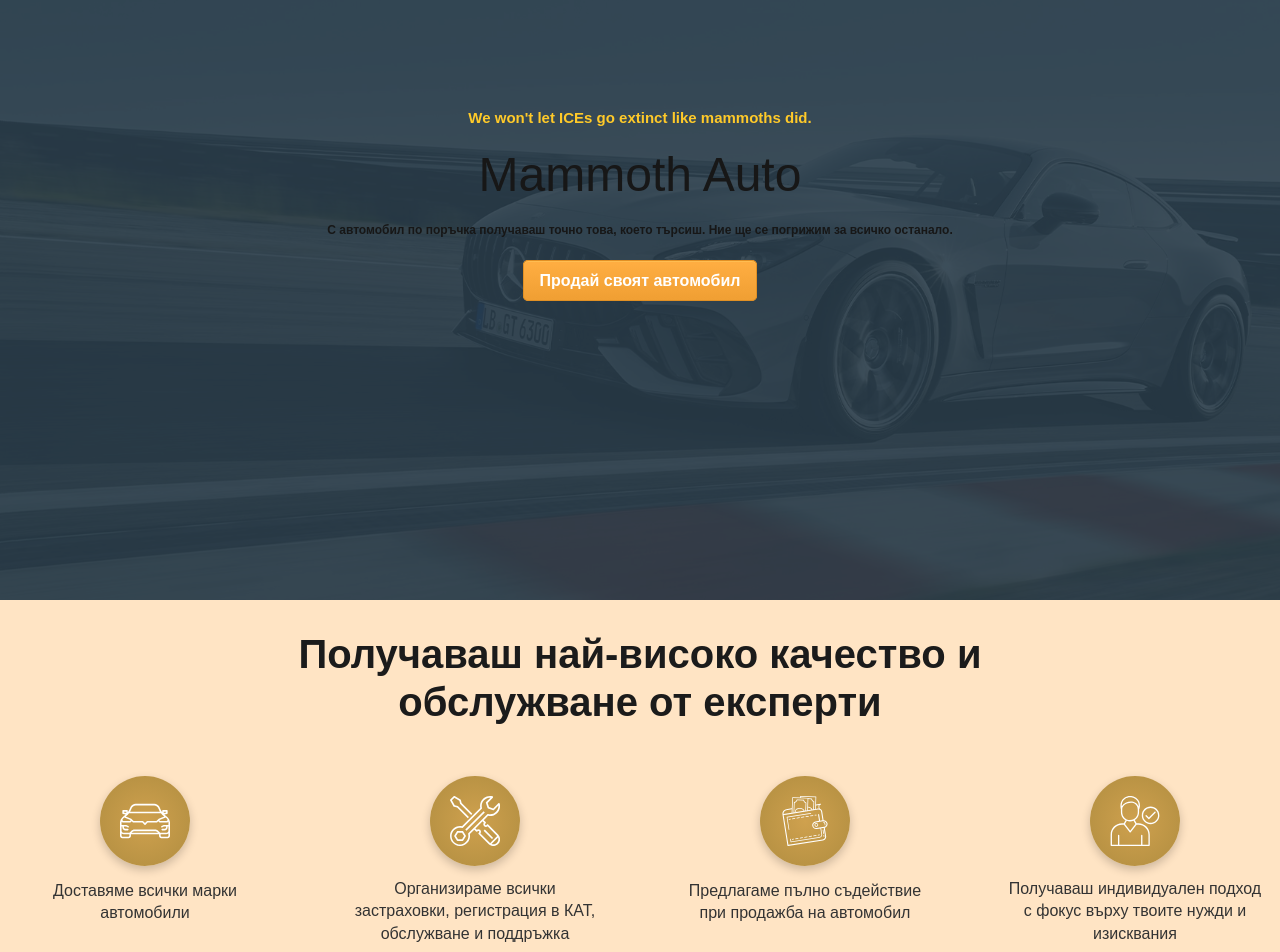
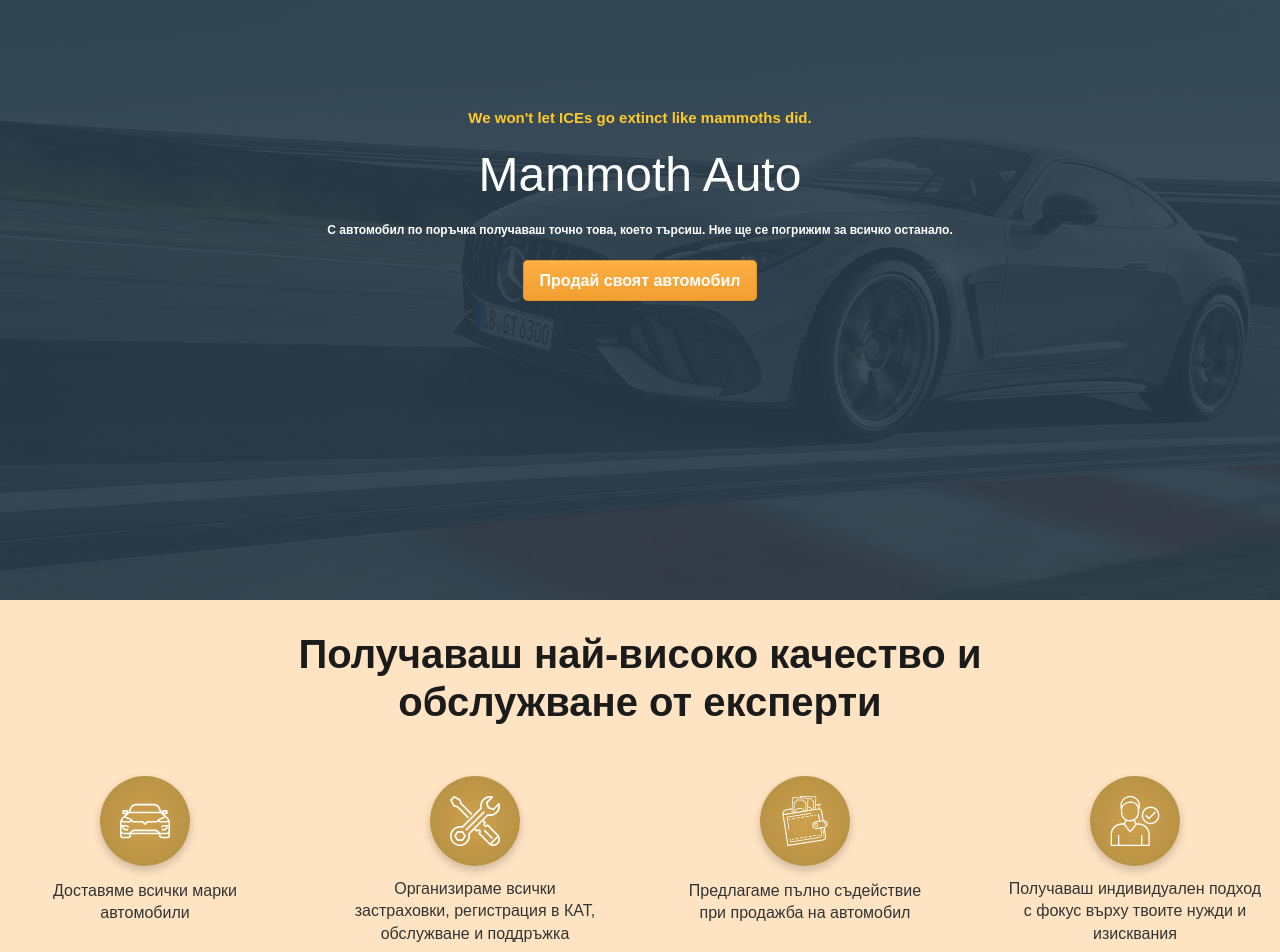
Before and after one commit to RosenIgn/mammooth-auto, a Next.js app in the folder Client/mammooth-auto/: page / in a window 1280 px wide. Shown: the part 200-1152 px from the top of the page. Built offline with nearby package versions, Linux system fonts and the light colour scheme.

Commit message:
updated max length of description + fixed some css problems

```diff
--- a/Client/mammooth-auto/src/app/globals.css
+++ b/Client/mammooth-auto/src/app/globals.css
@@ -111,6 +111,7 @@ body {
 }
 
 .home-content h1 {
+  color: white;
   font-size: 48px;
 }
 
@@ -123,6 +124,7 @@ body {
 .home-content .subtitle {
   font-size: 12px;
   font-weight: bold;
+  color: white;
 }
 
 .order-btn {
@@ -150,7 +152,7 @@ body {
 
 .background-comments {
   background-color: bisque;
-  min-height: 80vh;
+  min-height: 45vh;
 }
 
 .comments-content {
@@ -534,6 +536,10 @@ body {
   transition: opacity 0.3s ease, transform 0.3s ease;
 }
 
+.profile-dropdown {
+  margin-right: 20px;
+}
+
 .profile-dropdown:hover .dropdown-menu {
   opacity: 1;
   visibility: visible;
```
Also changed, not shown: 1 other file (tests, documents, lock files or other folders).
